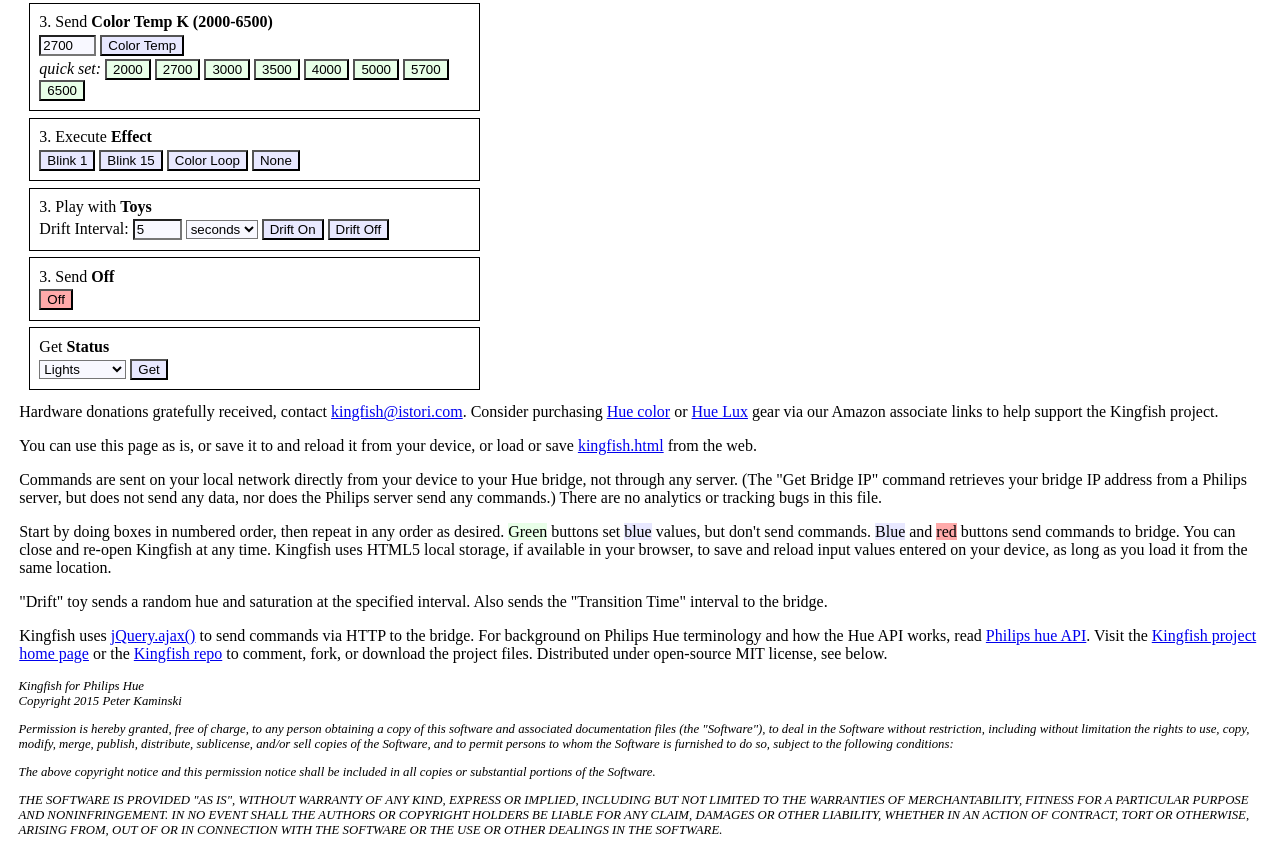
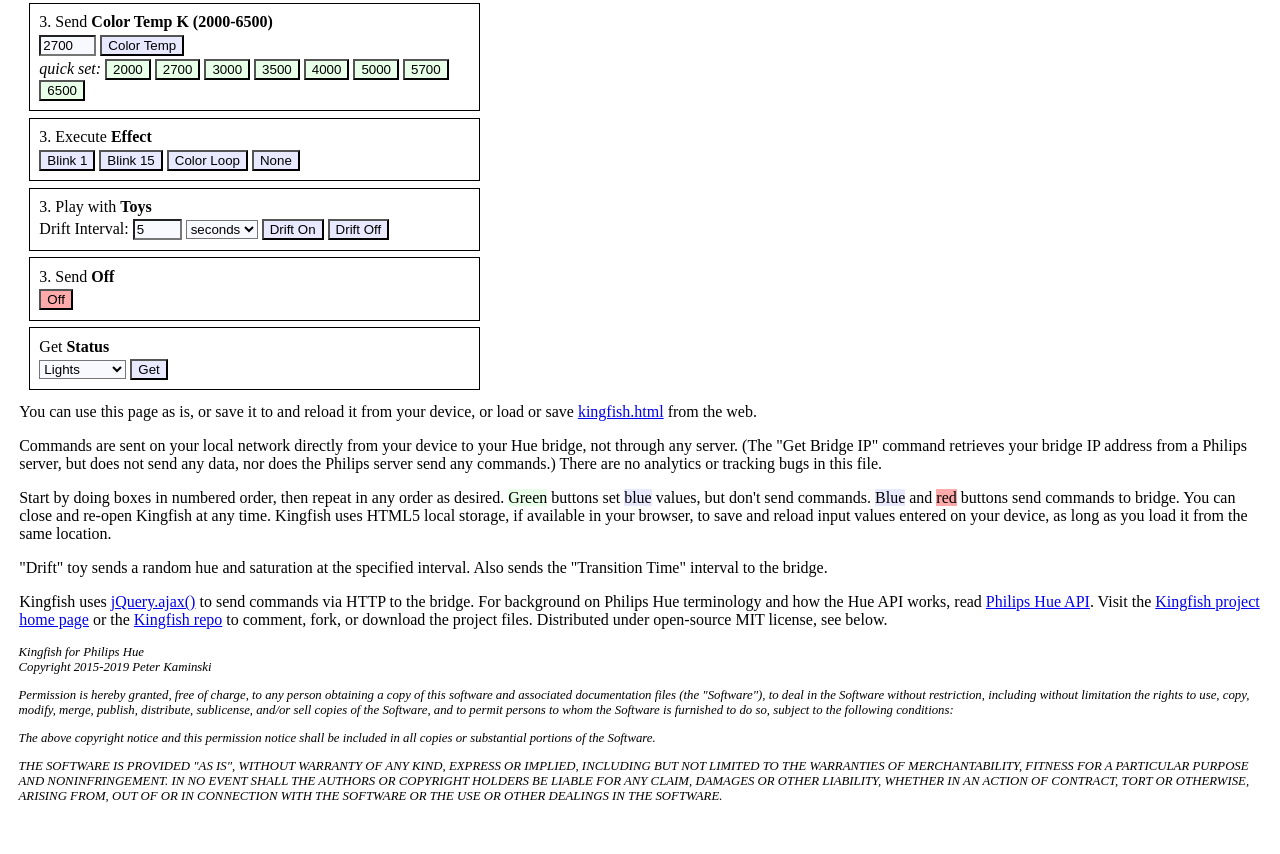
Before and after one commit to peterkaminski/kingfish, a plain HTML site: page kingfish.html in a window 1280 px wide. Shown: the part 468-1322 px from the top of the page. After the commit the page ends 1288 px from the top, so only its background shows below. Drawn offline with nearby package versions, Linux system fonts and the light colour scheme.

Commit message:
update instructions and copyright year

```diff
--- a/kingfish.html
+++ b/kingfish.html
@@ -382,16 +382,15 @@
     </div>
     <footer>
         <div class="instructions">
-            <p>Hardware donations gratefully received, contact <a target="_blank" href="mailto:kingfish@istori.com">kingfish@istori.com</a>. Consider purchasing <a target="_blank" href="http://www.amazon.com/dp/B00BSN8DN4/?tag=kfsh-20">Hue color</a> or <a target="_blank" href="http://www.amazon.com/dp/B00ME9CDQE/?tag=kfsh-20">Hue Lux</a> gear via our Amazon associate links to help support the Kingfish project.</p>
             <p>You can use this page as is, or save it to and reload it from your device, or load or save <a href="http://peterkaminski.github.io/kingfish/kingfish.html">kingfish.html</a> from the web.</p>
             <p>Commands are sent on your local network directly from your device to your Hue bridge, not through any server. (The &quot;Get Bridge IP&quot; command retrieves your bridge IP address from a Philips server, but does not send any data, nor does the Philips server send any commands.) There are no analytics or tracking bugs in this file.</p>
             <p>Start by doing boxes in numbered order, then repeat in any order as desired. <span class="quick-set">Green</span> buttons set <span class="send-button">blue</span> values, but don't send commands. <span class="send-button">Blue</span> and <span class="off-button">red</span> buttons send commands to bridge. You can close and re-open Kingfish at any time. Kingfish uses HTML5 local storage, if available in your browser, to save and reload input values entered on your device, as long as you load it from the same location.</p>
             <p>&quot;Drift&quot; toy sends a random hue and saturation at the specified interval. Also sends the &quot;Transition Time&quot; interval to the bridge.</p>
-            <p>Kingfish uses <a target="_blank" href="http://api.jquery.com/jquery.ajax/">jQuery.ajax()</a> to send commands via HTTP to the bridge. For background on Philips Hue terminology and how the Hue API works, read <a target="_blank" href="http://www.developers.meethue.com/philips-hue-api">Philips hue API</a>. Visit the <a target="_blank" href="http://peterkaminski.github.io/kingfish/">Kingfish project home page</a> or the <a target="_blank" href="https://github.com/peterkaminski/kingfish">Kingfish repo</a> to comment, fork, or download the project files. Distributed under open-source MIT license, see below.</p>
+            <p>Kingfish uses <a target="_blank" href="http://api.jquery.com/jquery.ajax/">jQuery.ajax()</a> to send commands via HTTP to the bridge. For background on Philips Hue terminology and how the Hue API works, read <a target="_blank" href="https://developers.meethue.com/develop/hue-api/">Philips Hue API</a>. Visit the <a target="_blank" href="http://peterkaminski.github.io/kingfish/">Kingfish project home page</a> or the <a target="_blank" href="https://github.com/peterkaminski/kingfish">Kingfish repo</a> to comment, fork, or download the project files. Distributed under open-source MIT license, see below.</p>
         </div>
         <div class="fineprint">
             <p>Kingfish for Philips Hue
-                <br/>Copyright 2015 Peter Kaminski</p>
+                <br/>Copyright 2015-2019 Peter Kaminski</p>
             <p>Permission is hereby granted, free of charge, to any person obtaining a copy of this software and associated documentation files (the &quot;Software&quot;), to deal in the Software without restriction, including without limitation the rights to use, copy, modify, merge, publish, distribute, sublicense, and/or sell copies of the Software, and to permit persons to whom the Software is furnished to do so, subject to the following conditions:</p>
             <p>The above copyright notice and this permission notice shall be included in all copies or substantial portions of the Software.</p>
             <p>THE SOFTWARE IS PROVIDED &quot;AS IS&quot;, WITHOUT WARRANTY OF ANY KIND, EXPRESS OR IMPLIED, INCLUDING BUT NOT LIMITED TO THE WARRANTIES OF MERCHANTABILITY, FITNESS FOR A PARTICULAR PURPOSE AND NONINFRINGEMENT. IN NO EVENT SHALL THE AUTHORS OR COPYRIGHT HOLDERS BE LIABLE FOR ANY CLAIM, DAMAGES OR OTHER LIABILITY, WHETHER IN AN ACTION OF CONTRACT, TORT OR OTHERWISE, ARISING FROM, OUT OF OR IN CONNECTION WITH THE SOFTWARE OR THE USE OR OTHER DEALINGS IN THE SOFTWARE.</p>
```
